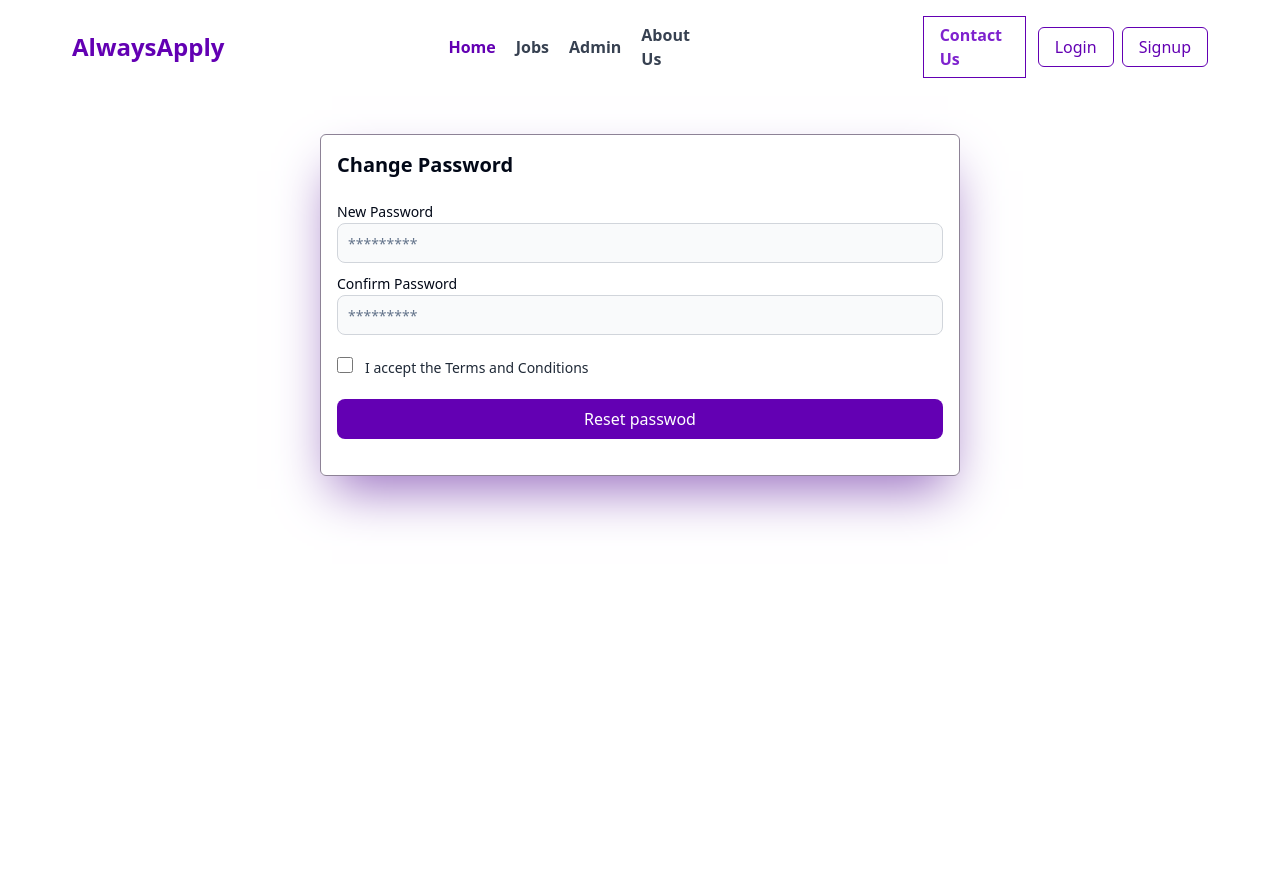
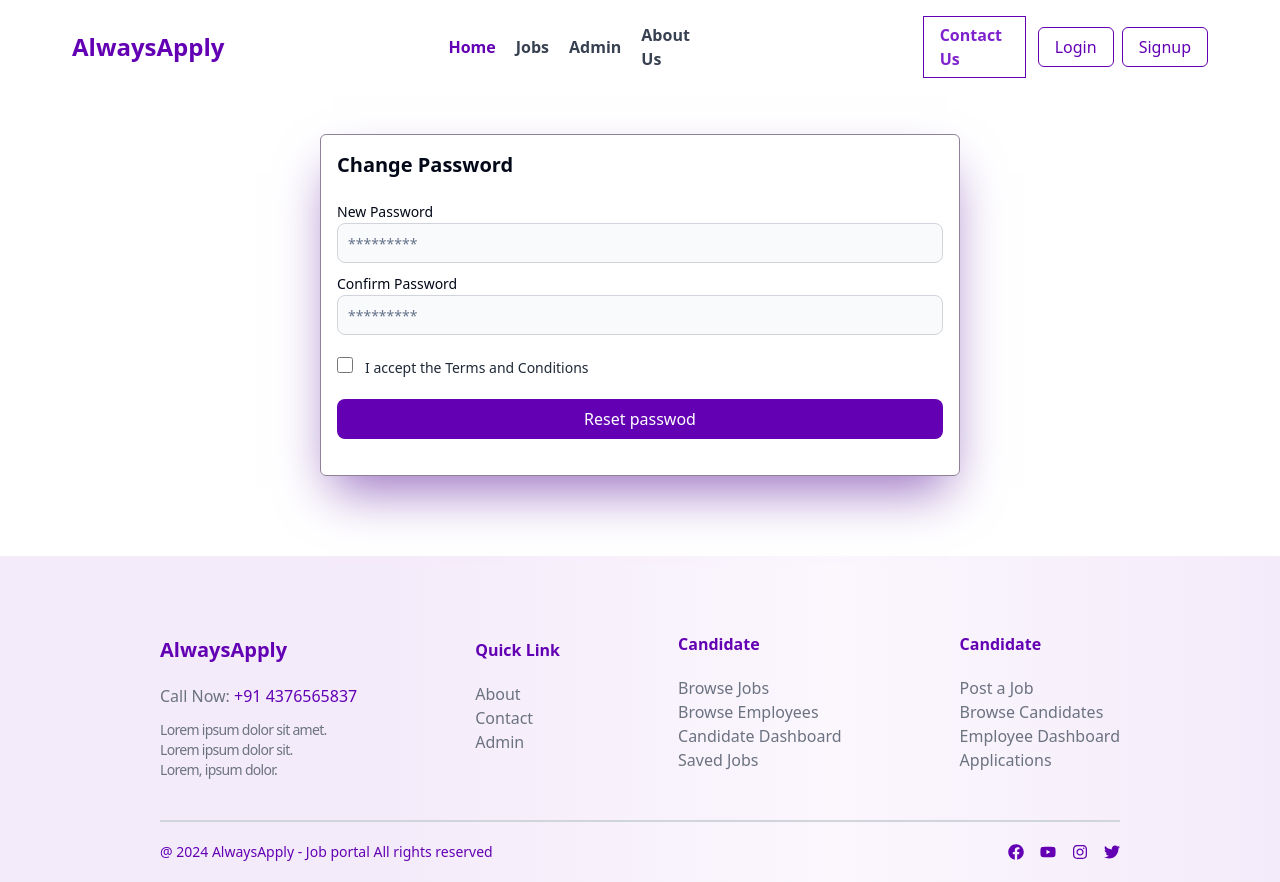
Before and after one commit to com-Abhijeet/jobListing-portal, a React (Vite) app in the folder frontend/: page /reset in a window 1280 px wide. Before the commit the page ends 800 px from the top, so only its background shows below. Built offline with nearby package versions, Linux system fonts and the light colour scheme; some icons are missing.

Commit message:
footer added

```diff
--- a/frontend/src/App.jsx
+++ b/frontend/src/App.jsx
@@ -1,6 +1,6 @@
 import './App.css';
 import Navbar from './components/shared/Navbar';
-// import Footer from './components/shared/Footer';
+import Footer from './components/shared/Footer';
 import { BrowserRouter as Router, Routes, Route } from 'react-router-dom';
 
 import Jobs from './components/pages/Jobs';
@@ -60,11 +60,11 @@ function App() {
                 element={<CreateCompany />}
               />
               <Route path="/admin/companies/:id" element={<CompanySetup />} />
-              <Route path="/jobs" element={<Jobs />} />
+              <Route path="/joblisting" element={<Jobs />} />
               <Route path="/jobapp" element={<Jobapp />} />
               <Route path="/description/:id" element={<JobDescription />} />
             </Routes>
-            {/* <Footer /> */}
+            <Footer />
           </div>
         </Router>
       </RecoveryContext.Provider>
--- a/frontend/src/components/pages/Jobs.jsx
+++ b/frontend/src/components/pages/Jobs.jsx
@@ -1,6 +1,6 @@
-import React from "react";
-import FilterCard from "./FilterCard";
-import Job from "./Job";
+import React from 'react';
+import FilterCard from './FilterCard';
+import Job from './Job';
 
 const jobsArray = [1, 2, 3, 4, 5, 6, 7, 8, 9];
 
--- /dev/null
+++ b/frontend/src/components/shared/Footer.jsx
@@ -0,0 +1,100 @@
+import { Facebook } from 'lucide-react';
+import React from 'react';
+import { FaFacebook, FaInstagram, FaTwitter, FaYoutube } from 'react-icons/fa';
+import { Link } from 'react-router-dom';
+
+const Footer = () => {
+  return (
+    <>
+      <div className=" flex items-center justify-between mt-10 px-40 bg-gradient-to-r from-[#f4ebfa] from-30% via-[#fbf7fd] to-[#f4ebfa] ">
+        <div className="grid grid-4 py-20 text-gray-500">
+          <div className="grid-item font-bold text-[#6300b3] text-xl gap-1 mb-5">
+            <h1>AlwaysApply</h1>
+          </div>
+          <div className="grid-item ">
+            <h1>
+              Call Now: <span className="text-[#6300b3]">+91 4376565837</span>
+            </h1>
+          </div>
+          <div className="grid-item text-sm mt-3 tracking-tighter">
+            <p>Lorem ipsum dolor sit amet.</p>
+            <p>Lorem ipsum dolor sit.</p>
+            <p>Lorem, ipsum dolor.</p>
+          </div>
+        </div>
+        <div className="grid grid-4 text-gray-500">
+          <div className="grid-item -mt-6">
+            <Link to="/">
+              <h1 className="text-[#6300b3] font-bold">Quick Link</h1>
+            </Link>
+          </div>
+          <div className="grid-item hover:text-[#6300b3] cursor-pointer text-md mt-5">
+            About
+          </div>
+          <div className="grid-item hover:text-[#6300b3] cursor-pointer text-md">
+            Contact
+          </div>
+          <div className="grid-item hover:text-[#6300b3] cursor-pointer text-md">
+            Admin
+          </div>
+        </div>
+        <div className="grid grid-4  text-gray-500">
+          <div className="grid-item -mt-3">
+            <Link to="/">
+              <h1 className="text-[#6300b3] font-bold">Candidate</h1>
+            </Link>
+          </div>
+          <div className="grid-item hover:text-[#6300b3] cursor-pointer text-md mt-5">
+            Browse Jobs
+          </div>
+          <div className="grid-item hover:text-[#6300b3] cursor-pointer text-md">
+            Browse Employees
+          </div>
+          <div className="grid-item hover:text-[#6300b3] cursor-pointer text-md">
+            Candidate Dashboard
+          </div>
+          <div className="grid-item hover:text-[#6300b3] cursor-pointer text-md">
+            Saved Jobs
+          </div>
+        </div>
+        <div className="grid grid-4  text-gray-500">
+          <div className="grid-item -mt-3">
+            <Link to="/">
+              <h1 className="text-[#6300b3] font-bold">Candidate</h1>
+            </Link>
+          </div>
+          <div className="grid-item hover:text-[#6300b3] cursor-pointer text-md mt-5">
+            Post a Job
+          </div>
+          <div className="grid-item hover:text-[#6300b3] cursor-pointer text-md">
+            Browse Candidates
+          </div>
+          <div className="grid-item hover:text-[#6300b3] cursor-pointer text-md">
+            Employee Dashboard
+          </div>
+          <div className="grid-item hover:text-[#6300b3] cursor-pointer text-md">
+            Applications
+          </div>
+        </div>
+      </div>
+      <div className="bg-gradient-to-r from-[#f4ebfa] from-30% via-[#fbf7fd] to-[#f4ebfa] px-40">
+        <hr className="border border-gray-300 -mt-10 max-w-6xl mx-auto" />
+        <div className="flex items-center justify-between mt-5 pb-5 text-[#6300b3]">
+          <div>
+            <h1 className="text-sm">
+              @ 2024 AlwaysApply - Job portal All rights reserved
+            </h1>
+          </div>
+          <div className="flex items-center gap-4">
+            <FaFacebook />
+            <FaYoutube />
+            <FaInstagram />
+            <FaTwitter />
+          </div>
+        </div>
+      </div>
+    </>
+  );
+};
+
+export default Footer;
```
